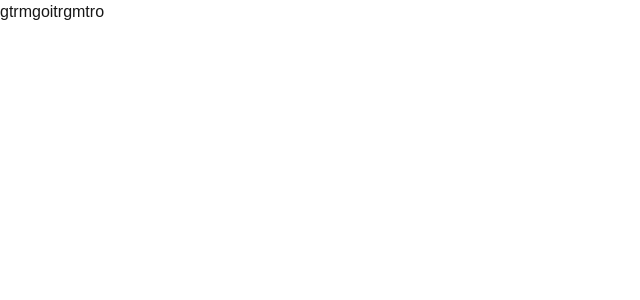
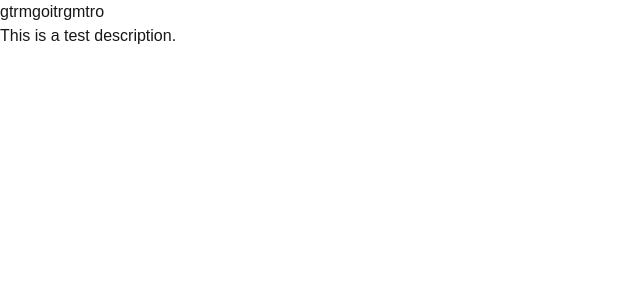
Before and after one commit to martinmilenkvski/port, a Next.js app in the folder portfolio-site/: page / in a window 1280 px wide. Shown: the top 300 px of the page, without its empty margins (0-640 px from the left). Built offline with nearby package versions, Linux system fonts and the light colour scheme.

Commit message:
description prop

```diff
--- a/portfolio-site/src/app/components/Test.tsx
+++ b/portfolio-site/src/app/components/Test.tsx
@@ -1,6 +1,8 @@
+
 
 interface TestProps {
     name: string;
+    description: string;
 }
 
 
@@ -9,6 +11,7 @@ function Test(props: TestProps) {
         <div>
             <h1>{props.name}</h1>
 
+            <p>{props.description}</p>
         </div>
     );
 }
--- a/portfolio-site/src/app/page.tsx
+++ b/portfolio-site/src/app/page.tsx
@@ -4,7 +4,7 @@ import Test from "./components/Test";
 function Home() {
   return (
     <div>
-      <Test name="gtrmgoitrgmtro" />
+      <Test name="gtrmgoitrgmtro" description="This is a test description." />
     </div>
   );
 }
```
